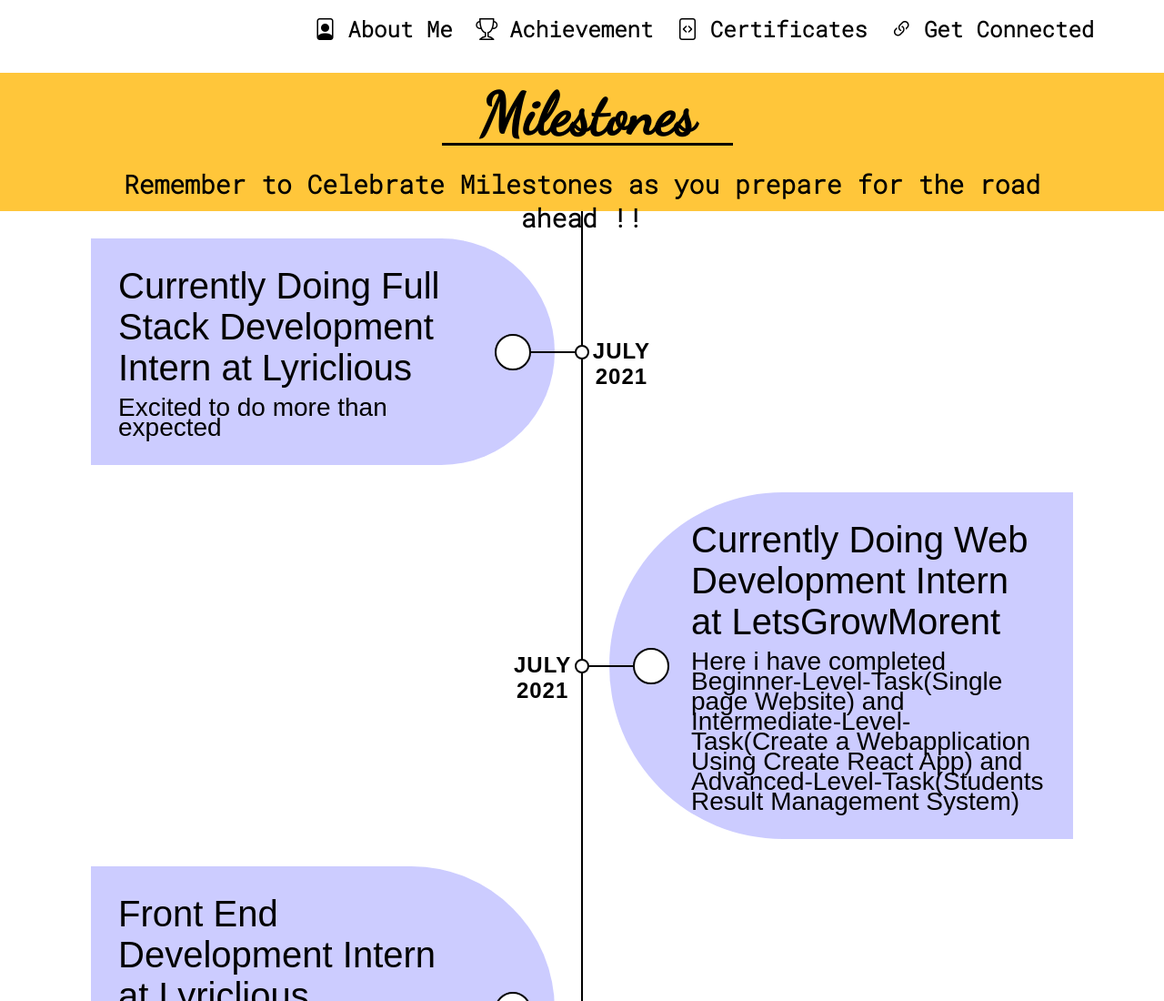
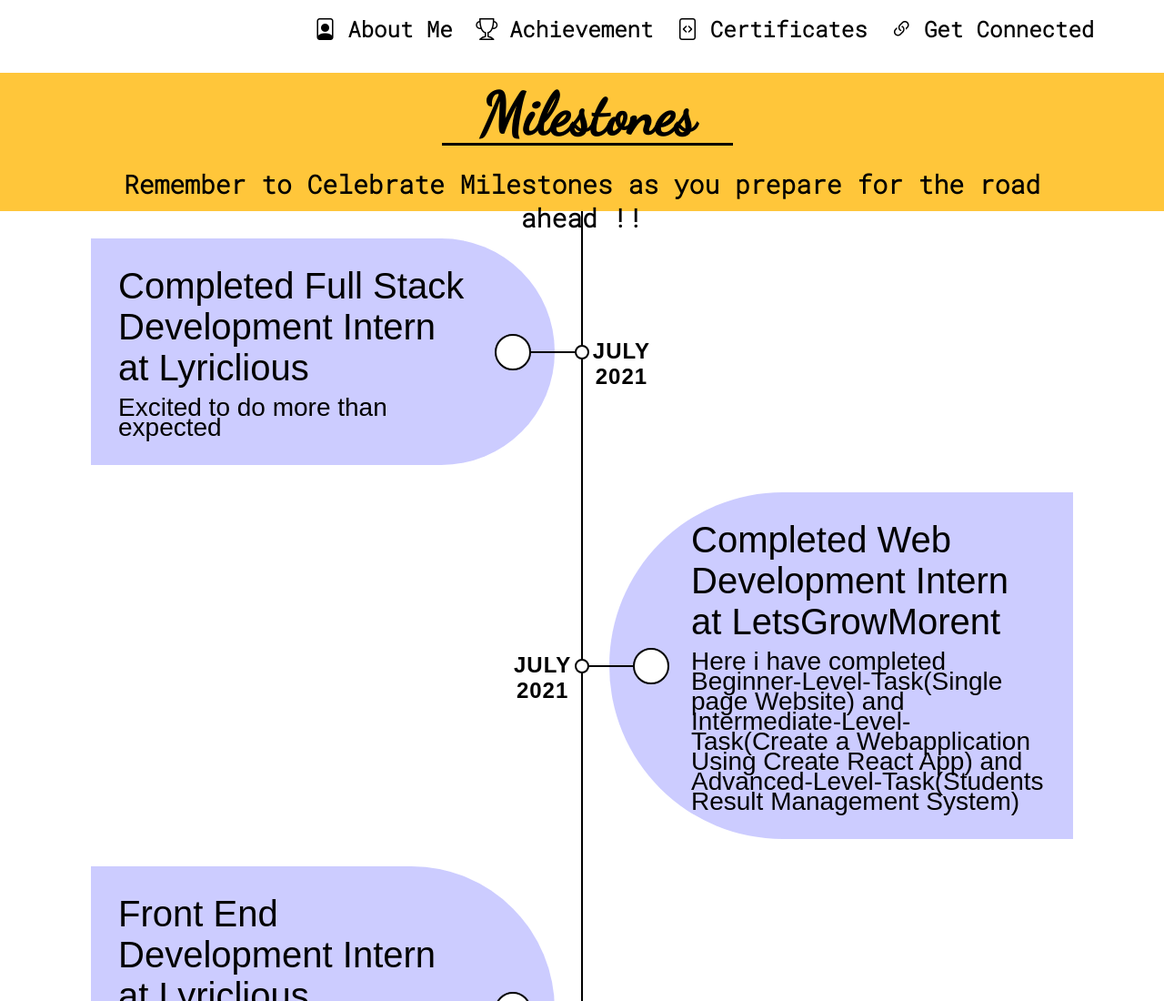
Before and after one commit to Pravalli21/Myportfolio, a plain HTML site: page pages/achivements.html in a window 1280 px wide. Shown: the top 1100 px of the page at 91% size. Drawn offline with nearby package versions, Linux system fonts and the light colour scheme.

Commit message:
Update achivements.html

```diff
--- a/pages/achivements.html
+++ b/pages/achivements.html
@@ -41,7 +41,7 @@
                 <div class="date">July<br>2021</div>
                 <i class="icon fa fa-home"></i>
                 <div class="content">
-                    <h2>Currently Doing Full Stack Development Intern at Lyriclious</h2>
+                    <h2>Completed Full Stack Development Intern at Lyriclious</h2>
                     <p>
                         Excited to do more than expected
                     </p>
@@ -51,7 +51,7 @@
                 <div class="date">July<br>2021</div>
                 <i class="icon fa fa-gift"></i>
                 <div class="content">
-                    <h2>Currently Doing Web Development Intern at LetsGrowMorent</h2>
+                    <h2>Completed Web Development Intern at LetsGrowMorent</h2>
                     <p>
                         Here i have completed Beginner-Level-Task(Single page Website) and Intermediate-Level-Task(Create a Webapplication Using Create React App) and Advanced-Level-Task(Students Result Management System)
                     </p>
```
